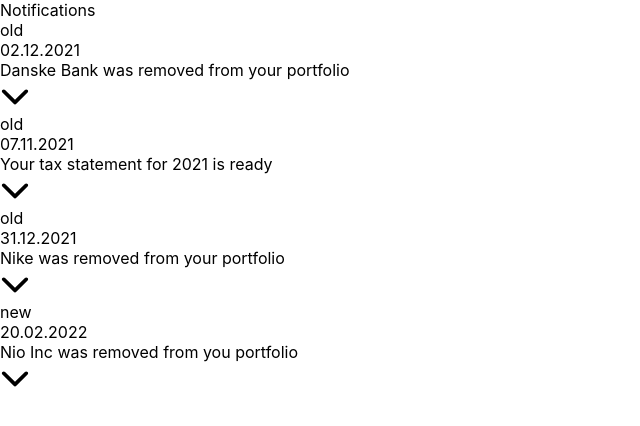
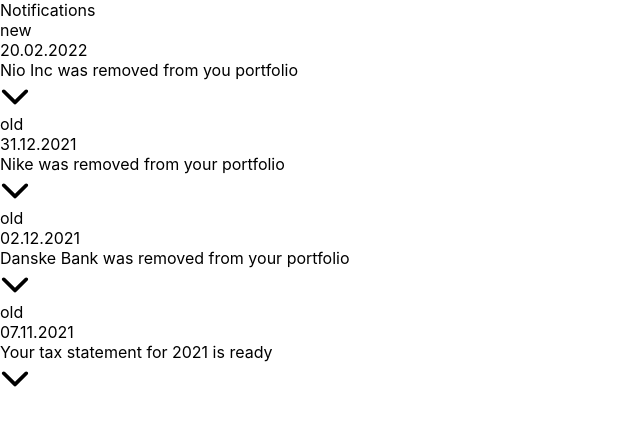
Before and after one commit to amstelmach/notification-center, a React (Create React App) app: page / in a window 1280 px wide. Shown: the top 426 px of the page, without its empty margins (0-640 px from the left). Built offline with nearby package versions, Linux system fonts and the light colour scheme.

Commit message:
sort notifications by date, from newest to oldest

```diff
--- a/src/App.js
+++ b/src/App.js
@@ -10,8 +10,10 @@
       <div className='header__container'>
         <header>Notifications</header>
       </div>
-      <div className='notification__contianer'>
-        {content.map((item) => (
+      <div className='notification__container'>
+        {content
+          .sort((a, b) => (moment(a.date).isBefore(moment(b.date)) ? 1 : -1))
+          .map((item) => (
             <NotificationItem
               key={item.id}
               status={item.status}
```
Lines whose indentation alone changed are shown as unchanged.
